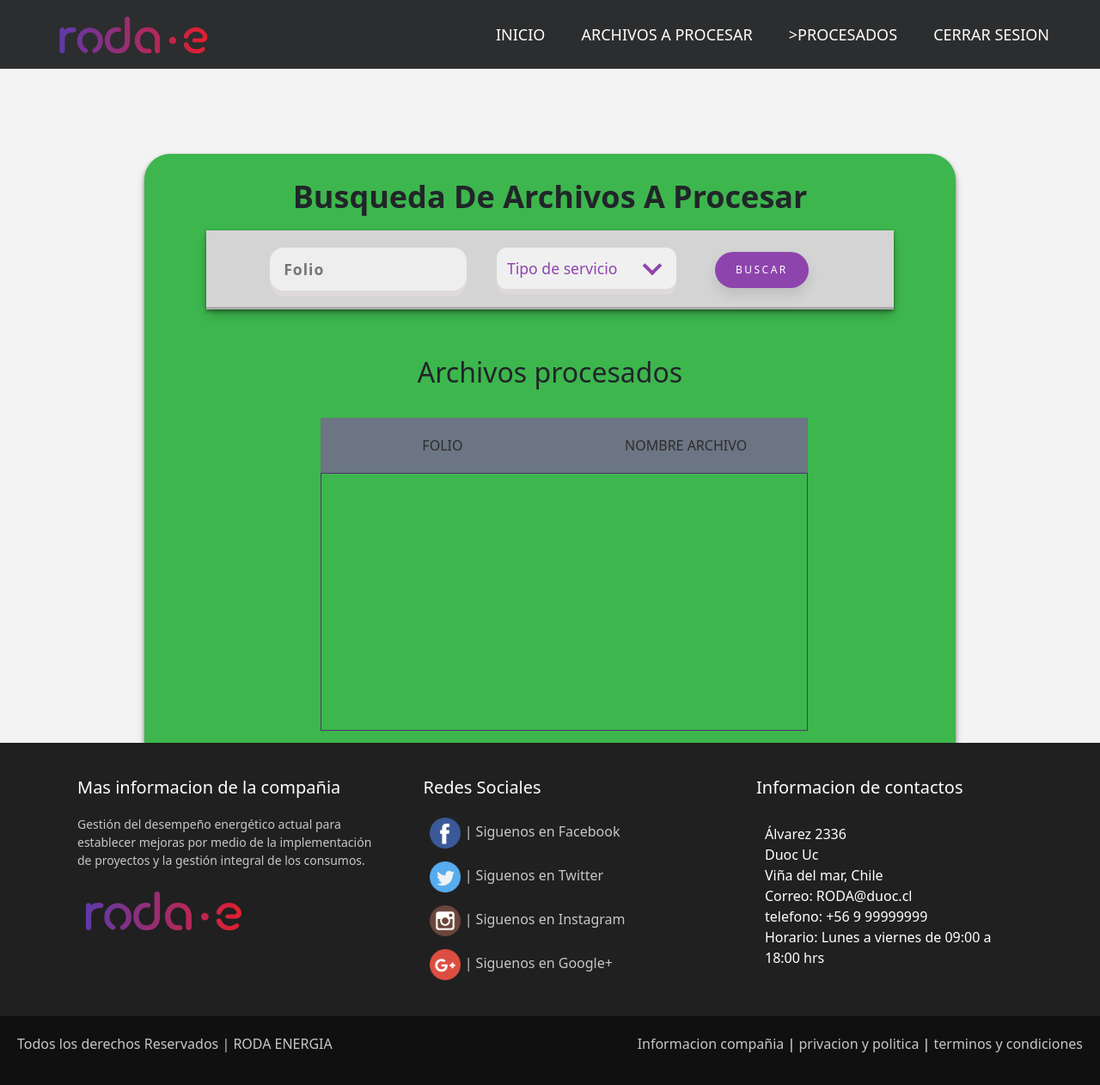
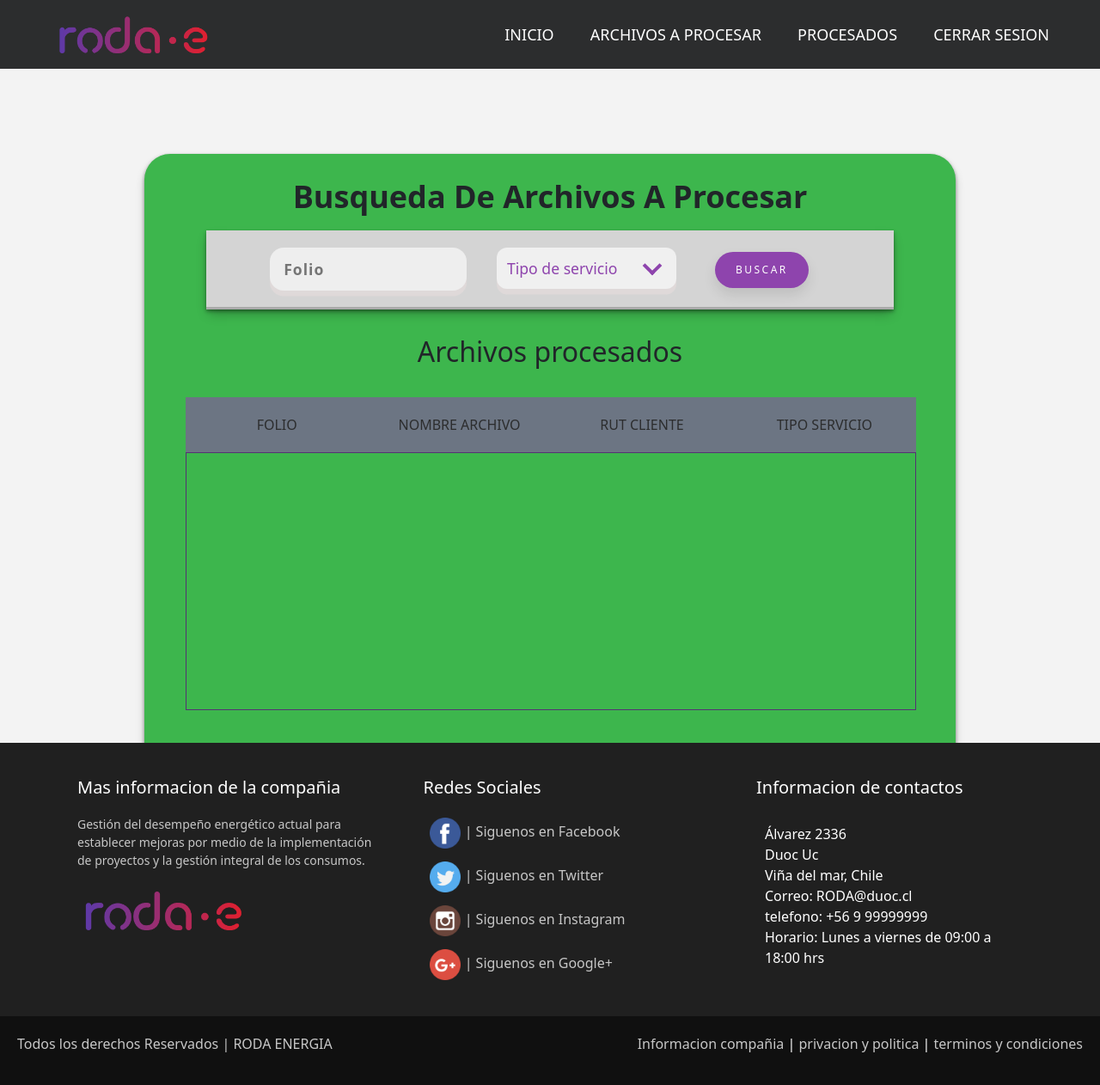
Before and after one commit to ivanmaldonaxdo/API_RODA_TCSB, a Django app: page /process/ in a window 1280 px wide. Shown: the whole page at 86% size. Run offline with Django 3.2, Linux system fonts and the light colour scheme; lists and menus that the app fills with data are empty; parts of the project's set-up code (start-up, migrations or seed data) failed here and were passed over.

Commit message:
Corregido algunas cosas

```diff
--- a/Transcriptor/settings.py
+++ b/Transcriptor/settings.py
@@ -26,8 +26,8 @@ SECRET_KEY = 'django-insecure-82e32v=_md3-ydr+ic4@f=pbi4yxe@zf@p_$4by5npv+w@3(41
 
 # SECURITY WARNING: don't run with debug turned on in production!
 DEBUG = True
-
-ALLOWED_HOSTS = ['52.201.38.209']
+ALLOWED_HOSTS = []
+# ALLOWED_HOSTS = ['52.201.38.209','127.0.0.1','localhost']
 
 
 # Application definition
--- a/apps/frontend/static/js/processDocs.js
+++ b/apps/frontend/static/js/processDocs.js
@@ -63,9 +63,9 @@ function getDocs(folio,tpServicio, rutCli = null ) {
             let body = ''
             docs.map((doc) => {
                 let tdfolio = `<td class = "centrado">${doc.folio}</td>`,
-                    tdnomDoc = `<td>${doc.nomDoc}</td>`,
-                    tdRutReceptor = `<td>${doc.rut_receptor}</td>`,
-                    tdTpServicio = `<td>${doc.tipo_servicio}</td>`;
+                    tdnomDoc = `<td class = "centrado">${doc.nomDoc}</td>`,
+                    tdRutReceptor = `<td class = "centrado">${doc.rut_receptor}</td>`,
+                    tdTpServicio = `<td class = "centrado">${doc.tipo_servicio}</td>`;
                     // let elem = document.createElement('td')
                     // elem.appendChild(document.createTextNode(`${doc.folio}`))
                     // tr.appendChild(elem)
--- a/apps/frontend/templates/frontend/base.html
+++ b/apps/frontend/templates/frontend/base.html
@@ -36,7 +36,7 @@
             <ul>
                 <li><a href="{% url 'homeinfo' %}">Inicio</a></li>
                 <li><a href="{% url 'process' %}">Archivos a procesar</a></li>
-                <li><a href="{% url 'processed' %}">>Procesados</a></li>
+                <li><a href="{% url 'processed' %}">Procesados</a></li>
                 <li><a href="#">Cerrar sesion</a></li>
             </ul>
             <label id="icon">
--- a/apps/frontend/templates/frontend/inicio.html
+++ b/apps/frontend/templates/frontend/inicio.html
@@ -30,7 +30,7 @@
             </div>
 
             <div class="container-table">
-                <div class="col-sm-12 col-md-8 col-lg-8 col-xl-8 py-4 ">
+                <div class="table-responsive">
                     <h2 class="centrado">Archivos procesados</h2>
                     <div class="tbl-header">
                         <table cellpadding="0" cellspacing="0" border="0">
@@ -38,12 +38,15 @@
                             <tr>
                                 <th class="centrado">Folio</th>
                                 <th class="centrado">Nombre archivo</th>
+                                <th class="centrado">Rut cliente</th>
+                                <th class="centrado">Tipo Servicio</th>
+                            </tr>
                           </thead>
                         </table>
                     </div>
                     <div class="tbl-content">
                         <table class="table table-striped"  cellpadding="0" cellspacing="0" border="0">
-                            <tbody>
+                            <tbody id = "tablaJS">
                              {% for p in procesados %}
                             <tr>
                                 {% comment %} <td class="centrado"> 1 </td> {% endcomment %}
```
Also changed, not shown: apps/frontend/static/js/token.js (+5 -2 lines).
